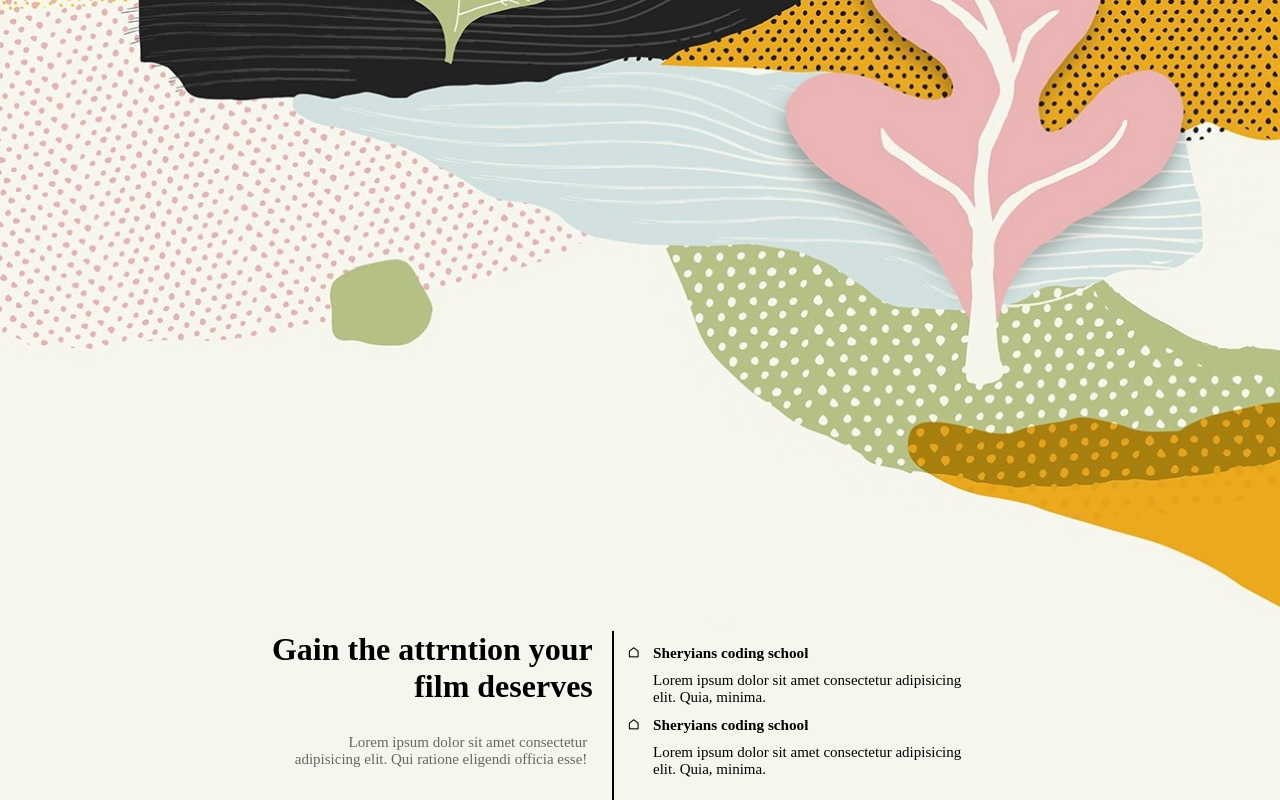
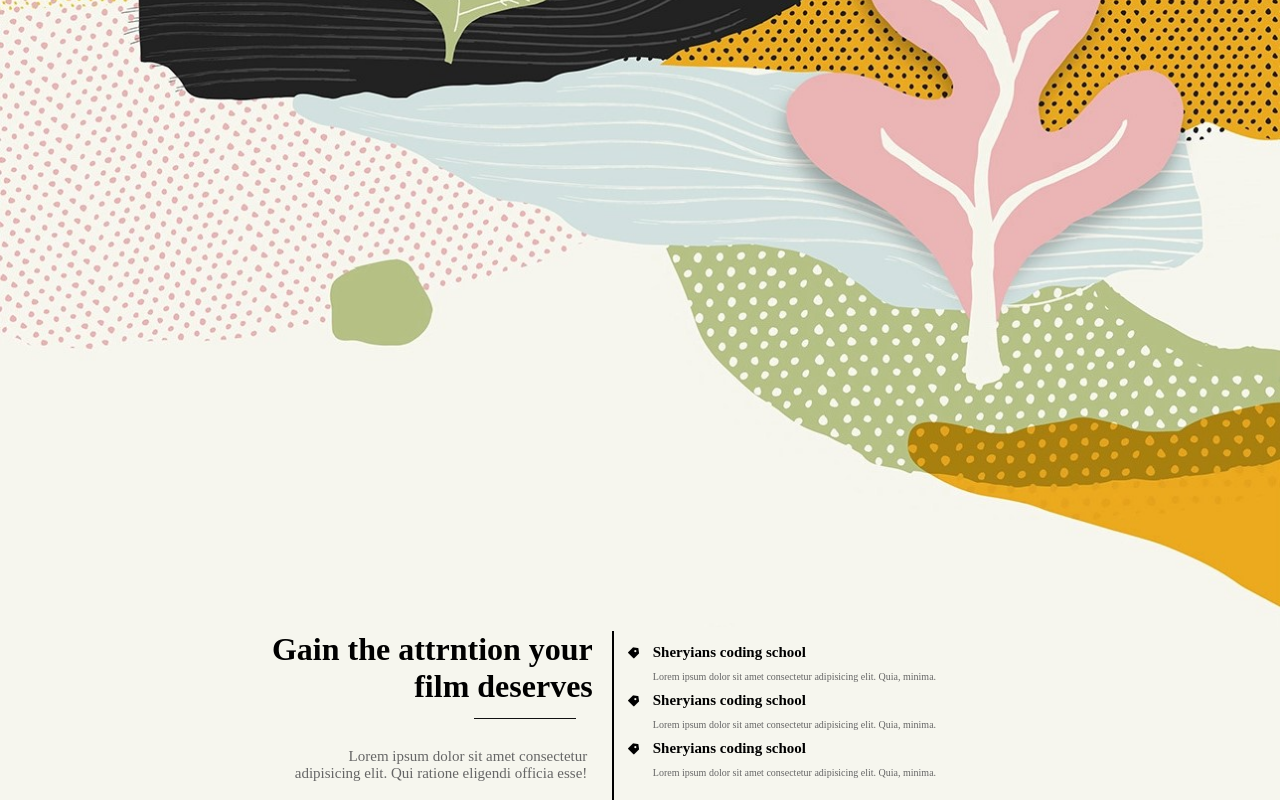
Before and after one commit to Coderaman12/p1Snapsound, a plain HTML site: page index.html in a window 1280 px wide. Shown: the part 781-1581 px from the top of the page. Drawn offline with nearby package versions, Linux system fonts and the light colour scheme.

Commit message:
second commit

```diff
--- a/index.html
+++ b/index.html
@@ -29,18 +29,26 @@
             <div id="bottom">
                 <div id="btm1">
                     <h1>Gain the attrntion your film deserves</h1>
+                    <div id="line"></div>
                     <p>Lorem ipsum dolor sit amet consectetur adipisicing elit. Qui ratione eligendi officia esse!</p>
                 </div>
                 <div id="btm2">
                     <div id="btm3">
-                        <i class="ri-home-line"></i>
+                        <i class="ri-price-tag-3-fill"></i>
                         <div id="txt">
                             <h3>Sheryians coding school</h3>
                             <p>Lorem ipsum dolor sit amet consectetur adipisicing elit. Quia, minima.</p>
                         </div>
                     </div>
                     <div id="btm3">
-                        <i class="ri-home-line"></i>
+                        <i class="ri-price-tag-3-fill"></i>
+                        <div id="txt">
+                            <h3>Sheryians coding school</h3>
+                            <p>Lorem ipsum dolor sit amet consectetur adipisicing elit. Quia, minima.</p>
+                        </div>
+                    </div>
+                    <div id="btm3">
+                        <i class="ri-price-tag-3-fill"></i>
                         <div id="txt">
                             <h3>Sheryians coding school</h3>
                             <p>Lorem ipsum dolor sit amet consectetur adipisicing elit. Quia, minima.</p>
--- a/style.css
+++ b/style.css
@@ -81,7 +81,7 @@ html,body{
 #bottom #btm1{
     width:50%;
     /* background-color: #111; */
-    border-right: 2px solid black;
+    border-right: 0.2vw solid black;
 }
 #btm1 h1{
     padding-left: 20vw;
@@ -95,6 +95,14 @@ html,body{
     width: 50%;
     color: #666;
 }
+#btm1 #line {
+    margin-top: 1vw;
+    margin-left: 37vw;
+    width: 8vw;
+    height: 0.1vw;
+    background-color:#111;
+
+}
 #btm2{
     width:50%;
     padding: 1vw 1vw;
@@ -104,7 +112,7 @@ html,body{
     display: flex;
     gap: 1vw;
     text-align: start;
-    font-size: 13px;
+    font-size: 1vw;
 }
 #btm3 i{
     padding-top: 0.2vw;
@@ -113,6 +121,8 @@ html,body{
     width: 100%;
 }
 #btm3 #txt p{
+    color: #666;
+    font-size: 10px;
     width: 50%;
     text-align: left;
     padding-right: 100vw;
```
